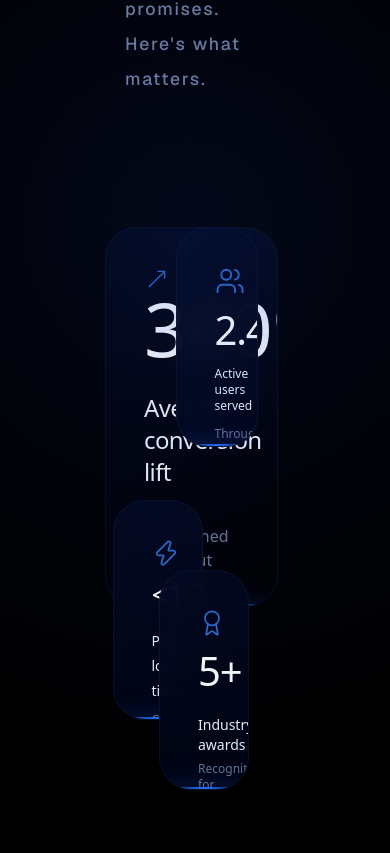
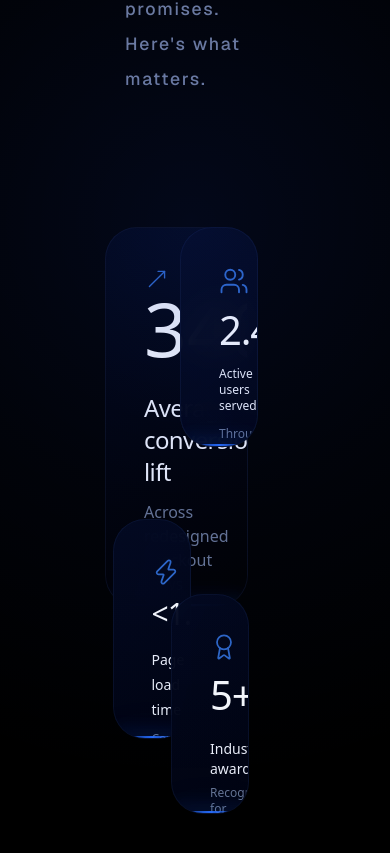
Before and after one commit to josephstephen-dev/joseph-portfolio, a Next.js app: page / in a window 390 px wide. Shown: the part 1444-2297 px from the top of the page. Built offline with nearby package versions, Linux system fonts and the light colour scheme.

Commit message:
Premium mobile proof layout

```diff
--- a/src/app/globals.css
+++ b/src/app/globals.css
@@ -787,7 +787,7 @@ linear-gradient(
 @media (max-width: 768px){
 
   .proof-card-1{
-    width:115%;
+    width:95%;
     left:-10%;
   }
 
@@ -797,7 +797,7 @@ linear-gradient(
 }
 
   .proof-card-2{
-    width:55%;
+    width:50%;
     right:-65
   }
 
@@ -807,7 +807,7 @@ linear-gradient(
 }
 
   .proof-card-3{
-    width:60%;
+    width:50%;
     top:39%;
     left:-5%;
   }
@@ -818,7 +818,7 @@ linear-gradient(
 }
 
   .proof-card-4{
-    width:60%;
+    width:50%;
     top:49%;
     right:-53;
   }
@@ -830,6 +830,15 @@ linear-gradient(
 
   .proof-header{
   padding-left:5px;
+}
+
+.proof-layout{
+  width:100%;
+  max-width:100%;
+
+  margin:0;
+
+  height:750px;
 }
 
 }
```
